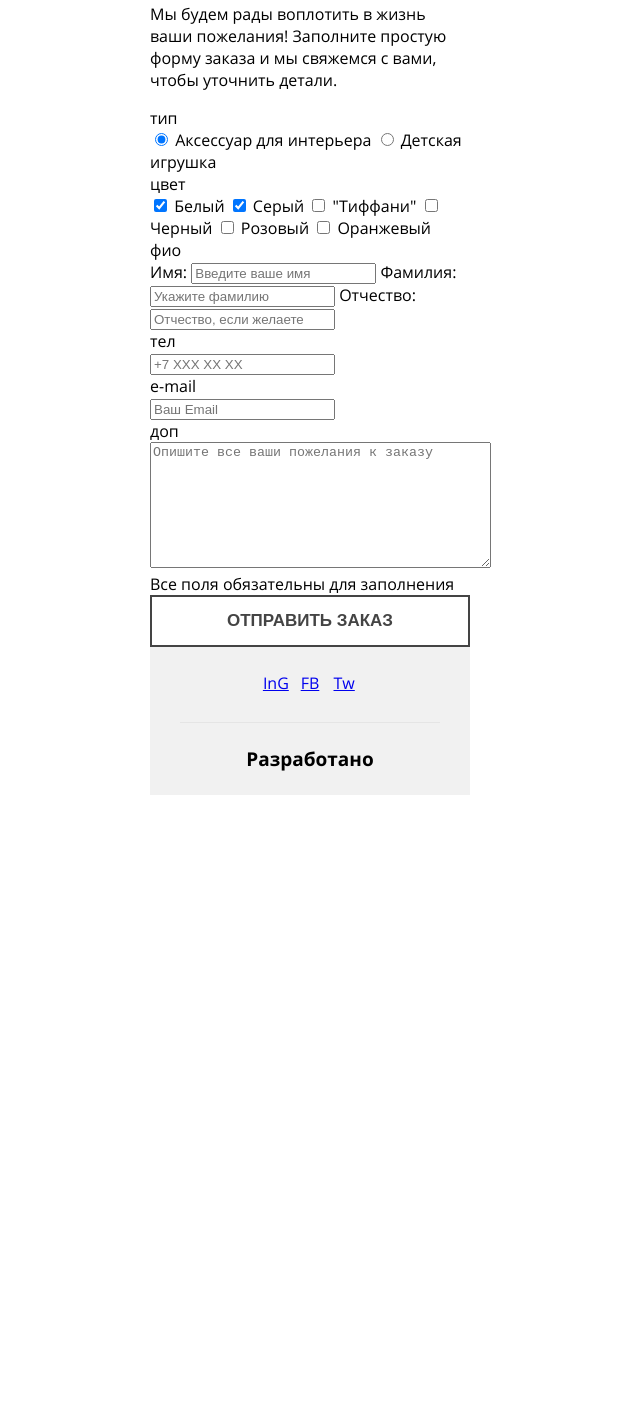
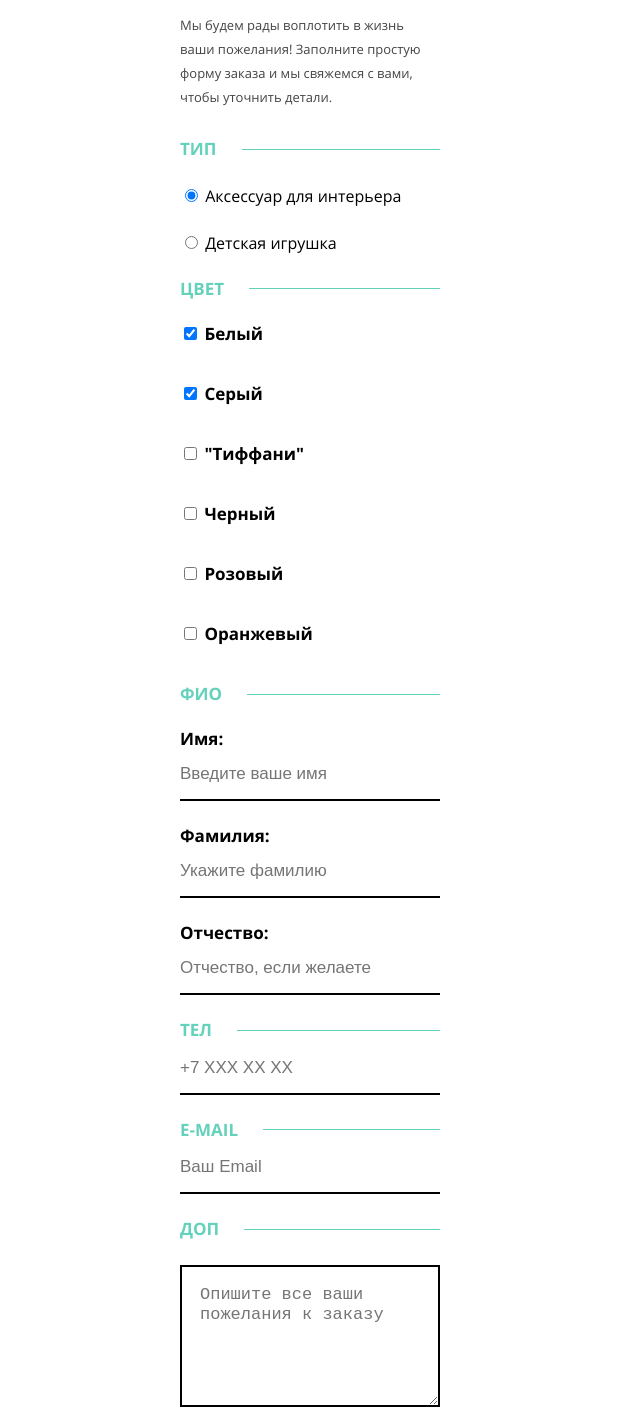
Before and after one commit to Johnyvan333/131001-mishka, a website: page form.html in a window 1280 px wide. Shown: the part 270-1685 px from the top of the page, without its empty margins (330-970 px from the left). Before the commit the page ends 1065 px from the top, so only its background shows below. Drawn offline with nearby package versions, Linux system fonts and the light colour scheme; files that its build step writes are made by us from their sources; files whose address does not match are found by name.

Commit message:
form.html ready

```diff
--- a/form.html
+++ b/form.html
@@ -28,65 +28,76 @@
   <main class="page-main">
     <form action="#" class="order-form">
       <p class="order-form__about">Мы будем рады воплотить в жизнь ваши пожелания! Заполните простую форму заказа и мы свяжемся с вами, чтобы уточнить детали.</p>
-      <div class="order-form__type">
-        <header class="order-form__block-header">тип</header>
+      <fieldset class="order-form__fieldset order-form__type">
+        <legend class="order-form__block-header">тип</legend>
+        <div class="order-form__type-wrapper">
+          <input class="order-form__type-input" type="radio" name="orderType" value="orderType1" id="orderType1" checked>
+          <label class="order-form__type-label" for="orderType1">Аксессуар для интерьера</label>
+        </div>
+        <div class="order-form__type-wrapper">
+          <input class="order-form__type-input" type="radio" name="orderType" value="orderType2" id="orderType2">
+          <label class="order-form__type-label" for="orderType2">Детская игрушка</label>
+        </div>
+      </fieldset>
 
-        <input type="radio" name="orderType" value="orderType1" id="orderType1" checked>
-        <label for="orderType1">Аксессуар для интерьера</label>
+      <fieldset class="order-form__fieldset order-form__color">
+        <legend class="order-form__block-header">цвет</legend>
+        <div class="order-form__color-wrapper">
+          <input class="order-form__color-input" type="checkbox" name="orderColor1" id="orderColor1" checked>
+          <label class="order-form__color-label" for="orderColor1">Белый</label>
+        </div>
+        <div class="order-form__color-wrapper">
+          <input class="order-form__color-input" type="checkbox" name="orderColor2" id="orderColor2" checked>
+          <label class="order-form__color-label" for="orderColor2">Серый</label>
+        </div>
+        <div class="order-form__color-wrapper">
+          <input class="order-form__color-input" type="checkbox" name="orderColor3" id="orderColor3">
+          <label class="order-form__color-label" for="orderColor3">"Тиффани"</label>
+        </div>
+        <div class="order-form__color-wrapper">
+          <input class="order-form__color-input" type="checkbox" name="orderColor4" id="orderColor4">
+          <label class="order-form__color-label" for="orderColor4">Черный</label>
+        </div>
+        <div class="order-form__color-wrapper">
+          <input class="order-form__color-input" type="checkbox" name="orderColor5" id="orderColor5">
+          <label class="order-form__color-label" for="orderColor5">Розовый</label>
+        </div>
+        <div class="order-form__color-wrapper">
+          <input class="order-form__color-input" type="checkbox" name="orderColor6" id="orderColor6">
+          <label class="order-form__color-label" for="orderColor6">Оранжевый</label>
+        </div>
+      </fieldset>
 
-        <input type="radio" name="orderType" value="orderType2" id="orderType2">
-        <label for="orderType2">Детская игрушка</label>
-      </div>
+      <fieldset class="order-form__fieldset order-form__name">
+        <legend class="order-form__block-header">фио</legend>
+        <div class="order-form__name-wrapper">
+          <label class="order-form__name-label" for="clientName">Имя:</label>
+          <input class="order-form__name-input" type="text" name="clientName" id="clientName" placeholder="Введите ваше имя">
+        </div>
+        <div class="order-form__name-wrapper">
+          <label class="order-form__name-label" for="clientSurname">Фамилия:</label>
+          <input class="order-form__name-input" type="text" name="clientSurname" id="clientSurname" placeholder="Укажите фамилию">
+        </div>
+        <div class="order-form__name-wrapper">
+          <label class="order-form__name-label" for="clientPatronymic">Отчество:</label>
+          <input class="order-form__name-input" type="text" name="clientPatronymic" id="clientPatronymic" placeholder="Отчество, если желаете">
+        </div>
+      </fieldset>
 
-      <div class="order-form__color">
-        <header class="order-form__block-header">цвет</header>
+      <fieldset class="order-form__fieldset order-form__phone">
+        <legend class="order-form__block-header">тел</legend>
+        <input class="order-form__phone-input" type="tel" name="clientPhone" placeholder="+7 XXX XX XX">
+      </fieldset>
 
-        <input type="checkbox" name="orderColor1" id="orderColor1" checked>
-        <label for="orderColor1">Белый</label>
+      <fieldset class="order-form__fieldset order-form__email">
+        <legend class="order-form__block-header">e-mail</legend>
+        <input class="order-form__email-input" type="email" name="clientEmail" placeholder="Ваш Email">
+      </fieldset>
 
-        <input type="checkbox" name="orderColor2" id="orderColor2" checked>
-        <label for="orderColor2">Серый</label>
-
-        <input type="checkbox" name="orderColor3" id="orderColor3">
-        <label for="orderColor3">"Тиффани"</label>
-
-        <input type="checkbox" name="orderColor4" id="orderColor4">
-        <label for="orderColor4">Черный</label>
-
-        <input type="checkbox" name="orderColor5" id="orderColor5">
-        <label for="orderColor5">Розовый</label>
-
-        <input type="checkbox" name="orderColor6" id="orderColor6">
-        <label for="orderColor6">Оранжевый</label>
-      </div>
-
-      <div class="order-form__name">
-        <header class="order-form__block-header">фио</header>
-
-        <label for="clientName">Имя:</label>
-        <input type="text" name="clientName" id="clientName" placeholder="Введите ваше имя">
-
-        <label for="clientSurname">Фамилия:</label>
-        <input type="text" name="clientSurname" id="clientSurname" placeholder="Укажите фамилию">
-
-        <label for="clientPatronymic">Отчество:</label>
-        <input type="text" name="clientPatronymic" id="clientPatronymic" placeholder="Отчество, если желаете">
-      </div>
-
-      <div class="order-form__phone">
-        <header class="order-form__block-header">тел</header>
-        <input type="tel" name="clientPhone" placeholder="+7 XXX XX XX">
-      </div>
-
-      <div class="order-form__email">
-        <header class="order-form__block-header">e-mail</header>
-        <input type="email" name="clientEmail" placeholder="Ваш Email">
-      </div>
-
-      <div class="order-form__additional">
-        <header class="order-form__block-header">доп</header>
-        <textarea name="additionalData" rows="8" cols="40" placeholder="Опишите все ваши пожелания к заказу"></textarea>
-      </div>
+      <fieldset class="order-form__fieldset order-form__additional">
+        <legend class="order-form__block-header">доп</legend>
+        <textarea class="order-form__additional-textarea" name="additionalData" placeholder="Опишите все ваши пожелания к заказу"></textarea>
+      </fieldset>
 
       <div class="order-form__attention">Все поля обязательны для заполнения</div>
 
--- a/sass/pages/form/_order-form.scss
+++ b/sass/pages/form/_order-form.scss
@@ -1,3 +1,117 @@
 .order-form {
-
+  margin: 0;
+  padding: 0 30px 55px;
+  &__about {
+    padding: 10px 0;
+    margin: 0 0 20px;
+    color: #444;
+    font-size: 13px;
+    font-weight: 400;
+    line-height: em(24, 13);
+  }
+  &__fieldset {
+    margin: 0;
+    padding: 25px 0 0;
+    border: none;
+    border-top: 1px solid #62d1ba;
+  }
+  &__block-header {
+    margin: 0;
+    padding: 0 25px 0 0;
+    color: #63d1bb;
+    font-size: 17px;
+    font-weight: 700;
+    line-height: 1.2em;
+    text-transform: uppercase;
+  }
+  &__type-wrapper {
+    margin-bottom: 25px;
+  }
+  &__color-wrapper {
+    margin-bottom: 40px;
+    font-size: 17px;
+    font-weight: 700;
+    line-height: em(20, 17);
+  }
+  &__name-wrapper {
+    margin-bottom: 25px;
+    border-bottom: 2px solid black;
+  }
+  &__name-label {
+    display: block;
+    font-size: 17px;
+    font-weight: 700;
+    line-height: em(20, 17);
+  }
+  &__name-input {
+    box-sizing: border-box;
+    width: 100%;
+    padding: 15px 0;
+    border: none;
+    outline: none;
+    color: #444;
+    font-size: 17px;
+    font-weight: 400;
+    line-height: em(20, 17);
+  }
+  &__phone {
+    padding: 15px 0 0;
+    margin-bottom: 25px;
+    border-bottom: 2px solid black;
+  }
+  &__phone-input {
+    box-sizing: border-box;
+    width: 100%;
+    padding: 0 0 15px;
+    margin: 0;
+    border: none;
+    outline: none;
+    color: #444;
+    font-size: 17px;
+    font-weight: 400;
+    line-height: em(20, 17);
+  }
+  &__email {
+    padding: 15px 0 0;
+    margin-bottom: 25px;
+    border-bottom: 2px solid black;
+  }
+  &__email-input {
+    box-sizing: border-box;
+    width: 100%;
+    padding: 0 0 15px;
+    margin: 0;
+    border: none;
+    outline: none;
+    color: #444;
+    font-size: 17px;
+    font-weight: 400;
+    line-height: em(20, 17);
+  }
+  &__additional {
+    width: 100%;
+    margin-bottom: 10px;
+  }
+  &__additional-textarea {
+    box-sizing: border-box;
+    height: 142px;
+    width: 100%;
+    padding: 0;
+    margin: 0;
+    padding: 18px;
+    color: #444;
+    font-size: 17px;
+    font-weight: 400;
+    line-height: em(20, 17);
+    border: 2px solid black;
+  }
+  &__attention {
+    margin: 0 -4px;
+    margin-bottom: 20px;
+    padding: 0;
+    color: #444;
+    font-size: 14px;
+    font-weight: 400;
+    line-height: em(18, 14);
+  }
 }
```
